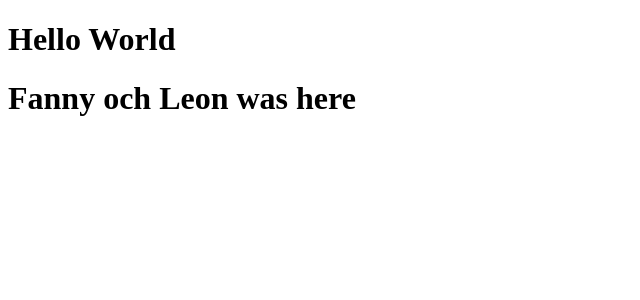
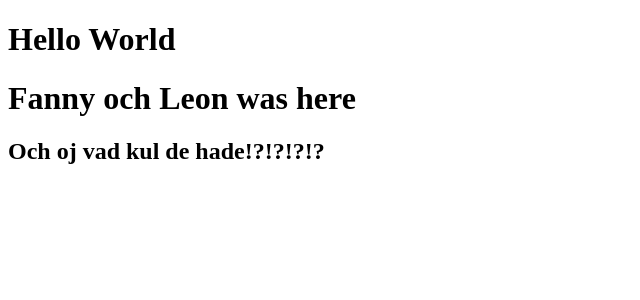
Before and after one commit to fredrik97nilsson/developsio, a JavaScript app: page / in a window 1280 px wide. Shown: the top 300 px of the page, without its empty margins (0-640 px from the left). Built offline with nearby package versions, Linux system fonts and the light colour scheme; the HTML template or start-up script is replaced by a standard one.

Commit message:
Update App.js

```diff
--- a/src/App.js
+++ b/src/App.js
@@ -4,6 +4,9 @@ function App() {
     <div className="App">
       <h1>Hello World</h1>
       <h1>Fanny och Leon was here</h1>
+      <h2>
+        Och oj vad kul de hade!?!?!?!?
+      </h2>
     </div>
   );
 }
```
